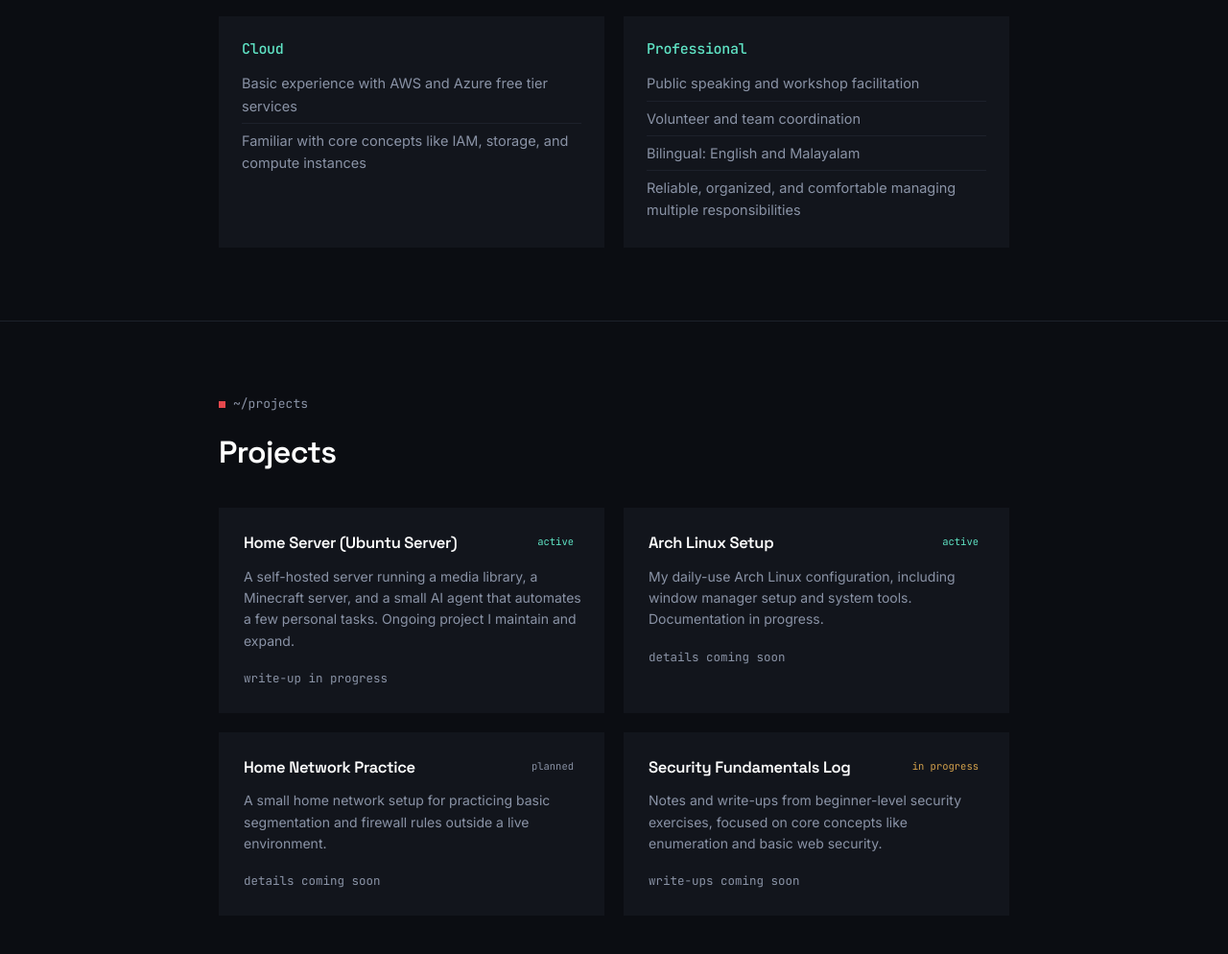
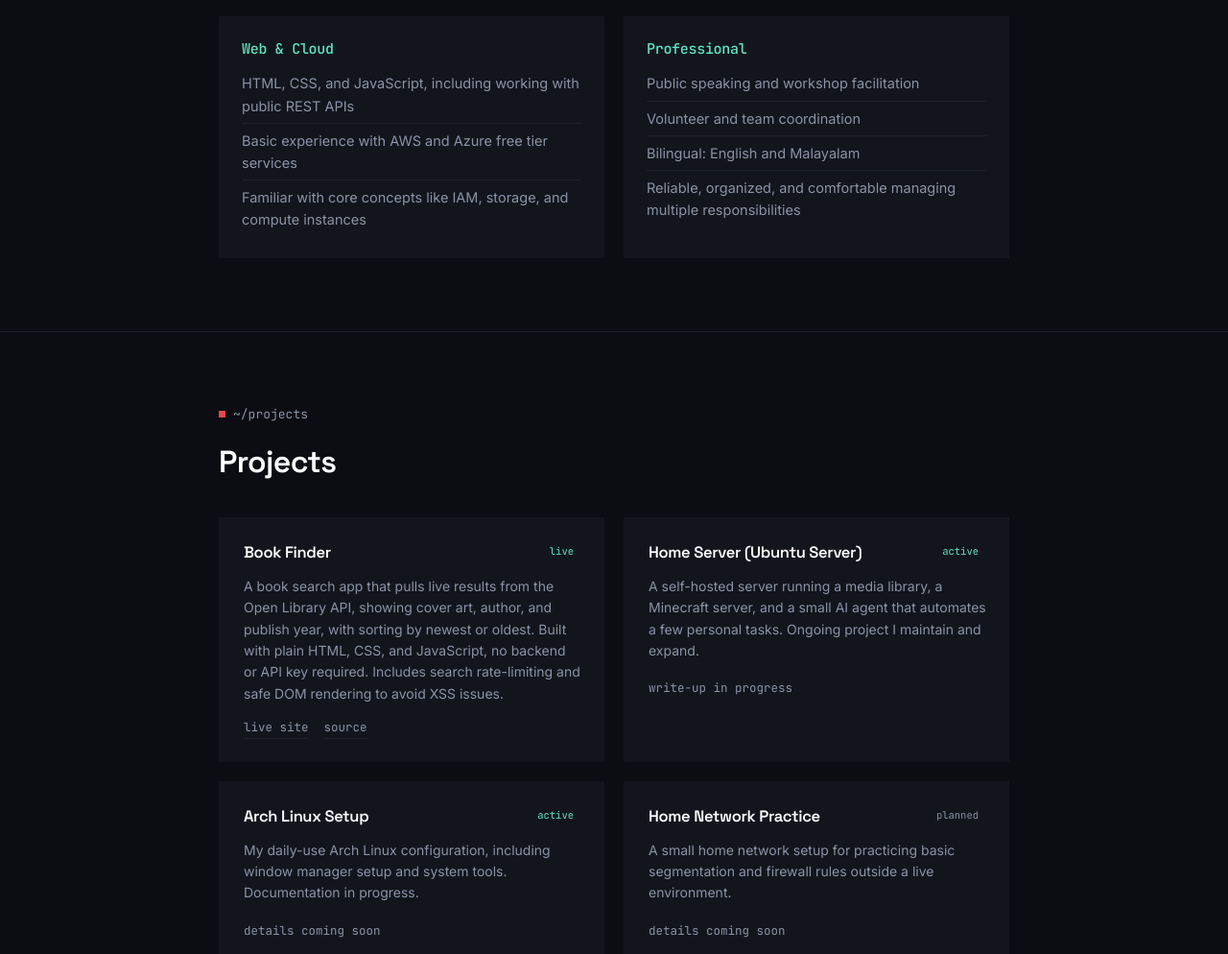
Before and after one commit to RubenSanosh/rubensanosh.github.io, a plain HTML site: page index.html in a window 1280 px wide. Shown: the part 1835-2829 px from the top of the page at 96% size. Drawn offline with Linux system fonts and the light colour scheme.

Commit message:
Add files via upload
Added new project: Book-Finder

```diff
--- a/index.html
+++ b/index.html
@@ -1,4 +1,3 @@
-<!-- index.html -->
 <!DOCTYPE html>
 <html lang="en">
 <head>
@@ -91,8 +90,9 @@
         </ul>
       </div>
       <div class="skill-card">
-        <h3>Cloud</h3>
+        <h3>Web &amp; Cloud</h3>
         <ul>
+          <li>HTML, CSS, and JavaScript, including working with public REST APIs</li>
           <li>Basic experience with AWS and Azure free tier services</li>
           <li>Familiar with core concepts like IAM, storage, and compute instances</li>
         </ul>
@@ -115,6 +115,17 @@
     <span class="eyebrow">~/projects</span>
     <h2>Projects</h2>
     <div class="proj-grid">
+      <div class="proj-card">
+        <div class="proj-top">
+          <h3>Book Finder</h3>
+          <span class="status live">live</span>
+        </div>
+        <p>A book search app that pulls live results from the Open Library API, showing cover art, author, and publish year, with sorting by newest or oldest. Built with plain HTML, CSS, and JavaScript, no backend or API key required. Includes search rate-limiting and safe DOM rendering to avoid XSS issues.</p>
+        <div class="proj-links">
+          <a class="proj-link" href="https://rubensanosh.github.io/Book-Finder/" target="_blank" rel="noopener">live site</a>
+          <a class="proj-link" href="https://github.com/RubenSanosh/Book-Finder" target="_blank" rel="noopener">source</a>
+        </div>
+      </div>
       <div class="proj-card">
         <div class="proj-top">
           <h3>Home Server (Ubuntu Server)</h3>
--- a/style.css
+++ b/style.css
@@ -1,4 +1,3 @@
-/* style.css */
 :root{
   --bg: #0B0D12;
   --surface: #12151C;
@@ -298,15 +297,22 @@ section h2{
   white-space: nowrap;
   color: var(--text-dim);
 }
+.status.live{ color: var(--accent); }
 .status.active{ color: var(--accent); }
 .status.progress{ color: var(--tag); }
 .status.planned{ color: var(--text-dim); }
 .proj-card p{ color: var(--text-dim); font-size: 14px; margin-bottom: 14px; }
+.proj-links{ display:flex; gap: 16px; flex-wrap: wrap; }
 .proj-link{
   font-family: 'JetBrains Mono', monospace;
   font-size: 12.5px;
   color: var(--text-dim);
 }
+a.proj-link{
+  border-bottom: 1px solid var(--line);
+  padding-bottom: 1px;
+}
+a.proj-link:hover{ color: var(--red); border-color: var(--red); }
 
 .exp-item{
   padding: 22px 0;
```
